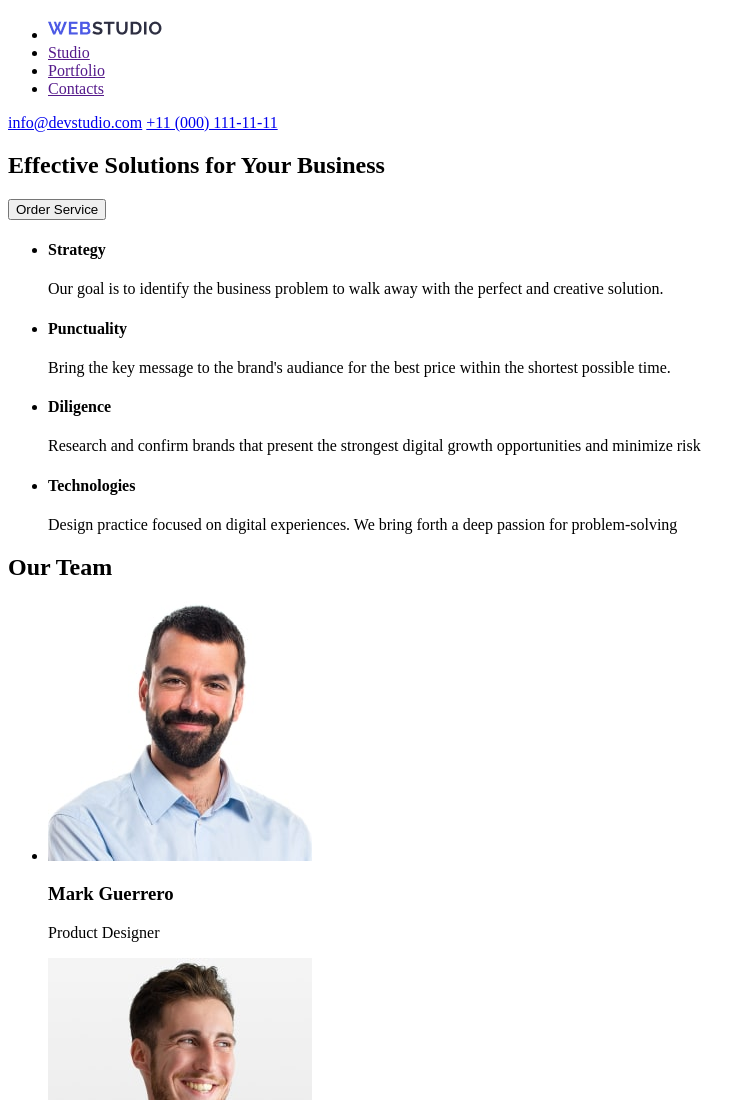
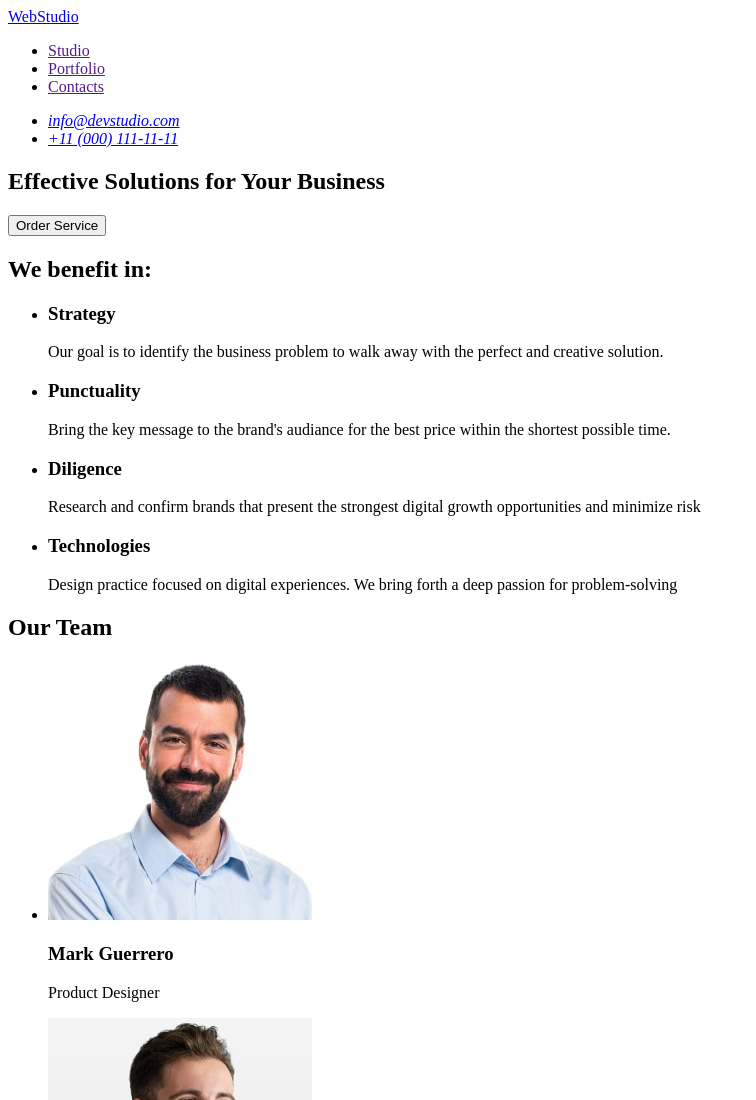
Before and after one commit to yurakovbuz1/goit-markup-hw-01, a plain HTML site: page index.html in a window 1280 px wide. Shown: the top 1100 px of the page, without its empty margins (0-756 px from the left). Drawn offline with Linux system fonts and the light colour scheme.

Commit message:
index.html updated

```diff
--- a/index.html
+++ b/index.html
@@ -9,24 +9,19 @@
   <body>
     <header>
       <nav>
+        <a href="./index.html">WebStudio</a>
         <ul>
-          <li>
-            <a href="index.html">
-              <img
-                src="/images/logo.png"
-                alt="WEBSTUDIO"
-                width="115"
-                height="24"
-              />
-            </a>
-          </li>
           <li><a href="">Studio</a></li>
           <li><a href="">Portfolio</a></li>
           <li><a href="">Contacts</a></li>
         </ul>
       </nav>
-      <a href="mailto:info@devstudio.com">info@devstudio.com</a>
-      <a href="tel:+110001111111">+11 (000) 111-11-11</a>
+      <address>
+        <ul>
+          <li><a href="mailto:info@devstudio.com">info@devstudio.com</a></li>
+          <li><a href="tel:+110001111111">+11 (000) 111-11-11</a></li>
+        </ul>
+      </address>
     </header>
     <main>
       <section>
@@ -34,30 +29,31 @@
         <button type="button">Order Service</button>
       </section>
       <section>
+        <h2>We benefit in:</h2>
         <ul>
           <li>
-            <h4>Strategy</h4>
+            <h3>Strategy</h3>
             <p>
               Our goal is to identify the business problem to walk away with the
               perfect and creative solution.
             </p>
           </li>
           <li>
-            <h4>Punctuality</h4>
+            <h3>Punctuality</h3>
             <p>
               Bring the key message to the brand's audiance for the best price
               within the shortest possible time.
             </p>
           </li>
           <li>
-            <h4>Diligence</h4>
+            <h3>Diligence</h3>
             <p>
               Research and confirm brands that present the strongest digital
               growth opportunities and minimize risk
             </p>
           </li>
           <li>
-            <h4>Technologies</h4>
+            <h3>Technologies</h3>
             <p>
               Design practice focused on digital experiences. We bring forth a
               deep passion for problem-solving
@@ -70,7 +66,7 @@
         <ul>
           <li>
             <img
-              src="images/mark.jpg"
+              src="./images/mark.jpg"
               alt="Mark's picture"
               width="264"
               height="260"
@@ -80,7 +76,7 @@
           </li>
           <li>
             <img
-              src="images/tom.jpg"
+              src="./images/tom.jpg"
               alt="Tom's picture"
               width="264"
               height="260"
@@ -90,7 +86,7 @@
           </li>
           <li>
             <img
-              src="images/camila.jpg"
+              src="./images/camila.jpg"
               alt="Camila's picture"
               width="264"
               height="260"
@@ -100,7 +96,7 @@
           </li>
           <li>
             <img
-              src="images/dan.jpg"
+              src="./images/dan.jpg"
               alt="Daniel's picture"
               width="264"
               height="260"
```
